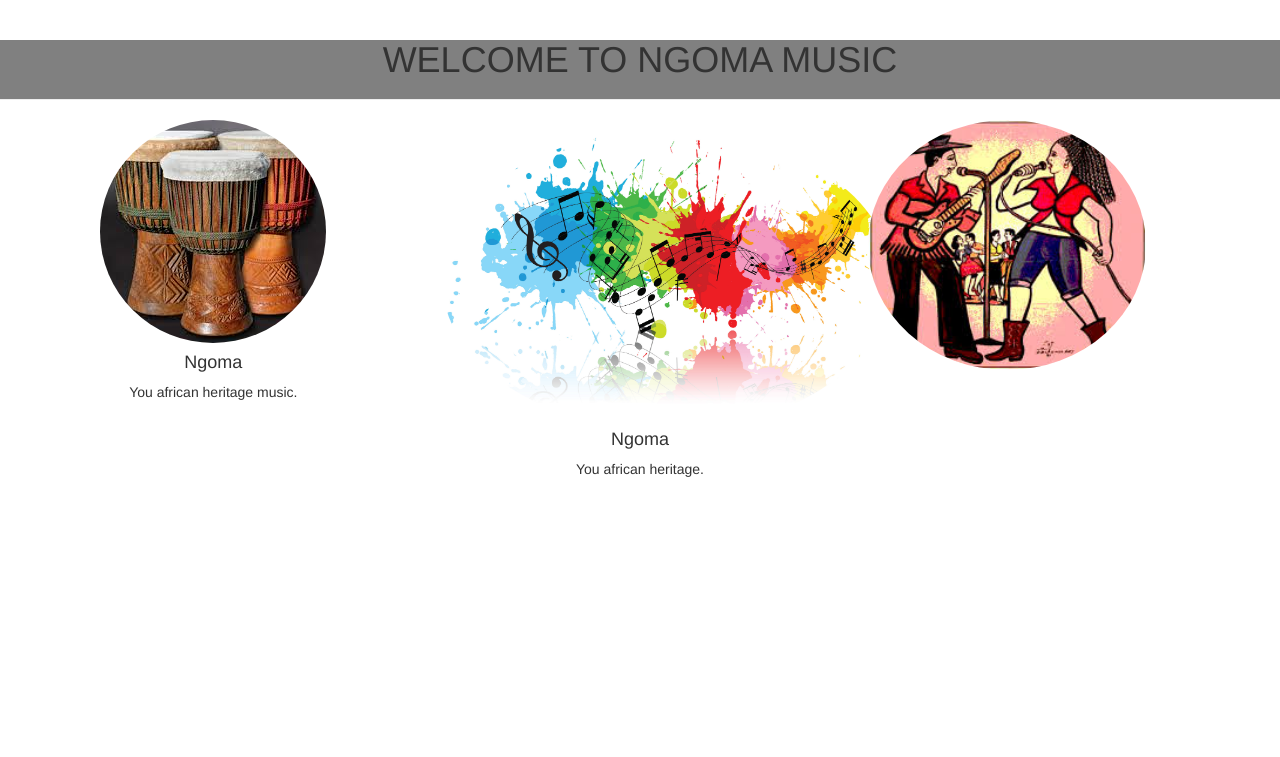
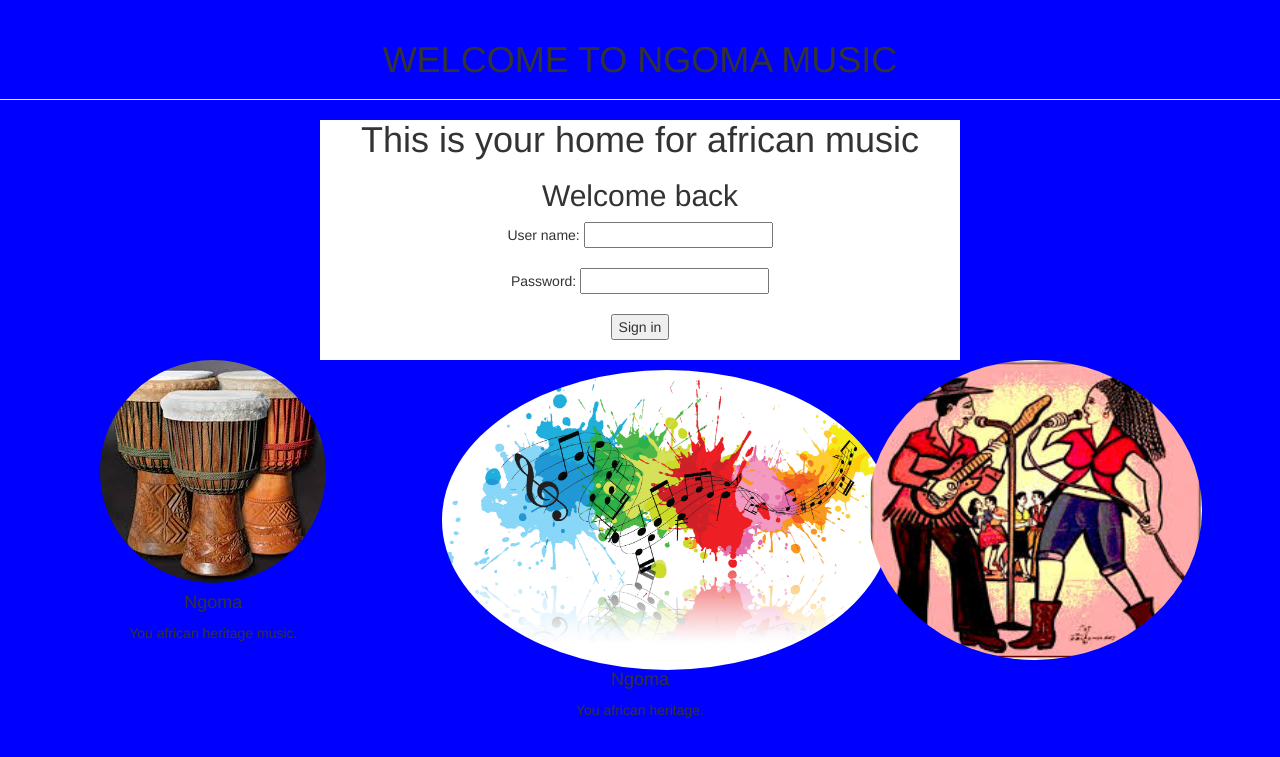
Before and after one commit to VeronicahNanjala/webtechnology, a PHP site: page /artist.php in a window 1280 px wide. Shown: the top 757 px of the page. Run offline with PHP 8.4, Linux system fonts and the light colour scheme; data that the repository does not hold is empty.

Commit message:
add name, password and button

```diff
--- a/artist.php
+++ b/artist.php
@@ -13,7 +13,7 @@
     <link rel="stylesheet" type="text/css" href="veronicah.css">
 
   </head>
-  <body>
+  <body style="background-color: blue">
   <!-- the beginning of php code-->
 <?php
 
@@ -23,13 +23,22 @@
 
 <!-- the beginning of html header, footer and form code-->
 <header >
-	<div class="page-header" align="center" style="background-color: grey">
+	<div class="page-header" align="center"">
 	  <h1>WELCOME TO NGOMA MUSIC</h1>
 	</div>
 </header>
 
-<form action="<?php echo htmlspecialchars($_SERVER[$PHP_SELF]) ?>">
+<form align="center" style="background-color: white; margin: auto; width: 50%; text-decoration-color: white; margin: auto" >
+  <div align="center">
+  <h1> This is your home for african music</h1>
+  <h2>Welcome back</h2>
+  </div>
+  <div>
+    User name: <input type="text" name="name"> <br><br>
+    Password: <input type="password" name="password"><br><br>
+    <input align="center" type="button" name="signin" value="Sign in"><br><br>
 
+  </div>
 </form>
 
 <footer>
@@ -53,7 +62,7 @@
 
       <div class="col-md-4">
        <center>
-         <img src="lingala.jpg" class="img-circle" alt="..." style="float:left;padding-right:10px width: 250px; height: 250px; ">
+         <img src="lingala.jpg" class="img-circle" alt="..." style="float:left;padding-right:10px width: 300px; height: 300px; ">
 
              <!-- <h4 class="footertext">Ngoma</h4>
               <p class="footertext">You african heritage.<br> -->
```
